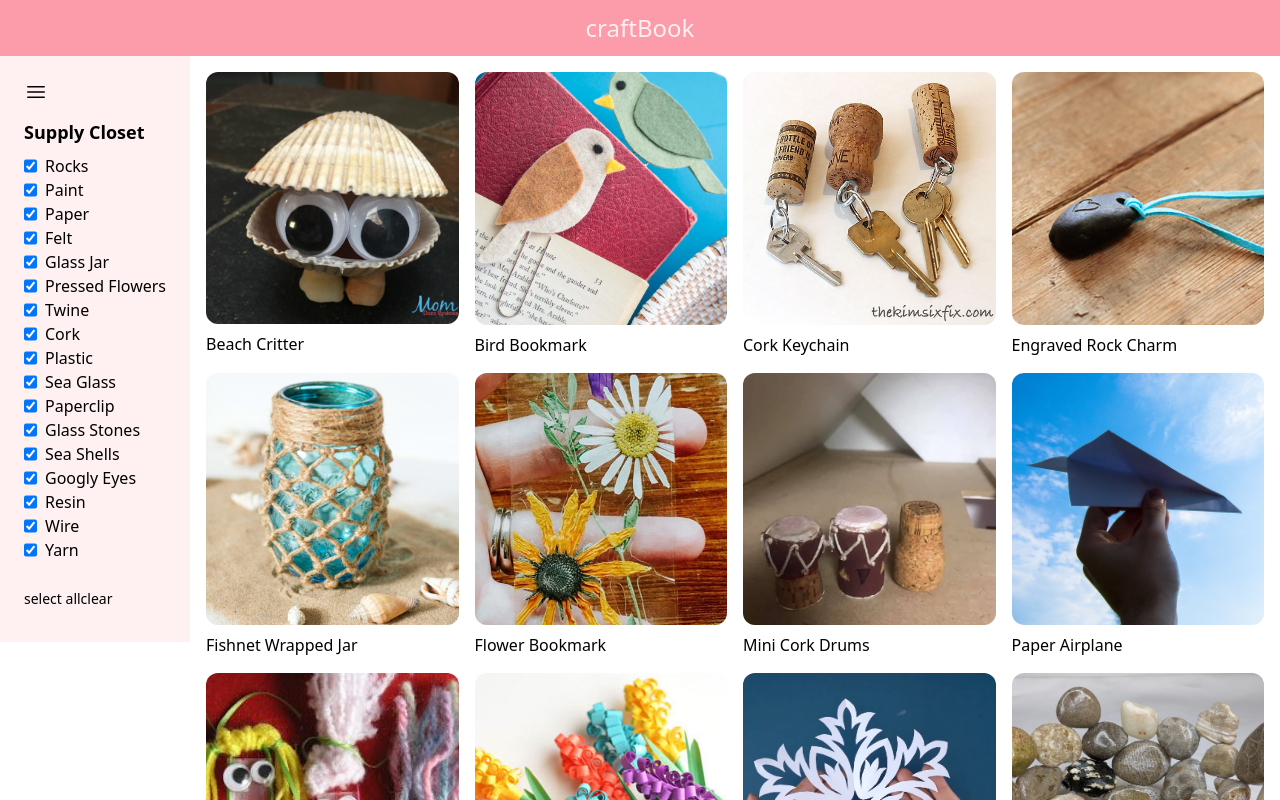
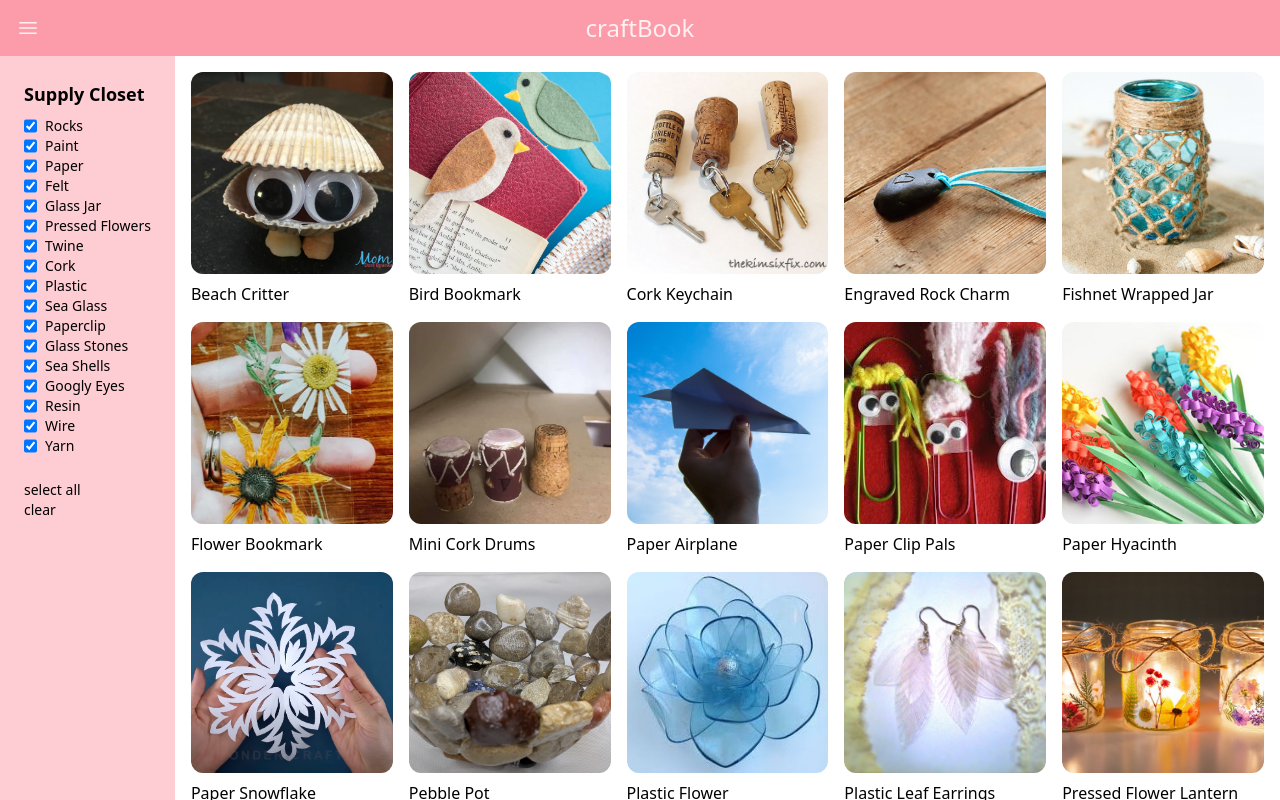
Before and after one commit to lissalad/craftbook, a Next.js app: page / in a window 1280 px wide. Shown: the top 800 px of the page. Built offline with nearby package versions, Linux system fonts and the light colour scheme.

Commit message:
sticky sidebar in progress

```diff
--- a/package.json
+++ b/package.json
@@ -6,6 +6,7 @@
     "start": "next start"
   },
   "dependencies": {
+    "jotai": "^2.0.3",
     "next": "latest",
     "react": "18.2.0",
     "react-dom": "18.2.0"
--- a/pages/_app.tsx
+++ b/pages/_app.tsx
@@ -1,6 +1,9 @@
 import "../styles/globals.css";
 import type { AppProps } from "next/app";
 import Header from "./components/Header";
+import { atom, Provider, useAtom } from "jotai";
+
+export const menuOpenAtom = atom(true);
 
 function MyApp({ Component, pageProps }: AppProps) {
   return (
--- a/pages/components/CraftGallery.tsx
+++ b/pages/components/CraftGallery.tsx
@@ -10,7 +10,7 @@ export default function CraftGallery({ items, selectedMaterials }: Props) {
   console.log(items);
 
   return (
-    <div className="grid grid-rows-auto grid-cols-4 gap-4 w-full m-4">
+    <div className="grid grid-rows-auto grid-cols-5 gap-4 w-full m-4">
       {items
         .filter((item) =>
           item.materials.some((material) =>
--- a/pages/components/Header.tsx
+++ b/pages/components/Header.tsx
@@ -1,6 +1,18 @@
+import { MenuIcon } from "./Icons";
+import { atom, useAtom } from "jotai";
+import { menuOpenAtom } from "../_app";
+
 export default function Header() {
+  const [menuOpen, setMenuOpen] = useAtom(menuOpenAtom);
+
   return (
-    <div className="py-3 text-2xl bg-rose-400/70 backdrop-blur-lg text-rose-50 w-full text-center">
+    <div className="p-3 text-2xl bg-rose-400/70 backdrop-blur-lg text-rose-50 w-full text-center z-40">
+      <button
+        className="absolute left-4 top-4"
+        onClick={() => setMenuOpen(!menuOpen)}
+      >
+        <MenuIcon />
+      </button>
       <h1>craftBook</h1>
     </div>
   );
--- a/pages/components/Sidebar.tsx
+++ b/pages/components/Sidebar.tsx
@@ -1,5 +1,7 @@
 import { useState } from "react";
 import { MenuIcon, OpenIcon } from "./Icons";
+import { useAtom } from "jotai";
+import { menuOpenAtom } from "../_app";
 
 interface CheckboxComponentProps {
   selectedMaterials: string[];
@@ -16,16 +18,15 @@ export default function Sidebar({
   handleClear,
   selectAll,
 }: CheckboxComponentProps) {
+  const [menuOpen] = useAtom(menuOpenAtom);
   const handleCheckboxChange = (material: string) => {
     onChange(material);
   };
-  const [menuOpen, setMenuOpen] = useState<boolean>(true);
-
   const buttonStyles = "text-sm font-light hover:font-normal";
 
   const materialsList = allMaterials.map((m, key) => (
     <li
-      className="flex flex-row gap-2 h-fit capitalize whitespace-nowrap"
+      className="flex flex-row gap-2 h-fit capitalize whitespace-nowrap text-sm"
       key={key}
     >
       <input
@@ -39,17 +40,13 @@ export default function Sidebar({
     </li>
   ));
 
-  function toggleMenu() {
-    setMenuOpen(!menuOpen);
-    console.log(menuOpen);
-  }
-
-  function ShowMaterials() {
   if (menuOpen) {
     return (
-        <div className="py-2">
+      <div className="bg-rose-200">
+        <div className="sticky top-0 p-6">
           <p className="text-lg font-semibold">Supply Closet</p>
           <ul className="flex flex-col pt-2 pb-6">{materialsList}</ul>
+          <div className="flex flex-col items-start">
             <button className={buttonStyles} onClick={selectAll}>
               select all
             </button>
@@ -57,16 +54,8 @@ export default function Sidebar({
               clear
             </button>
           </div>
+        </div>
+      </div>
     );
   } else return <></>;
 }
-
-  return (
-    <div className="bg-rose-50 sticky top-0 h-full text-left items-start w-fit z-20 transition-all p-6">
-      <button className="" onClick={toggleMenu}>
-        <MenuIcon />
-      </button>
-      <ShowMaterials />
-    </div>
-  );
-}
--- a/pages/index.tsx
+++ b/pages/index.tsx
@@ -37,7 +37,7 @@ const Home: NextPage = () => {
         <title>craftBook</title>
         <link rel="icon" href="/favicon.ico" />
       </Head>
-      <main className="flex flex-row">
+      <main className="flex flex-row relative">
         <Sidebar
           onChange={handleCheckboxChange}
           selectedMaterials={selectedMaterials}
```
Also changed, not shown: 1 other file (tests, documents, lock files or other folders). Lines whose indentation alone changed are shown as unchanged.
